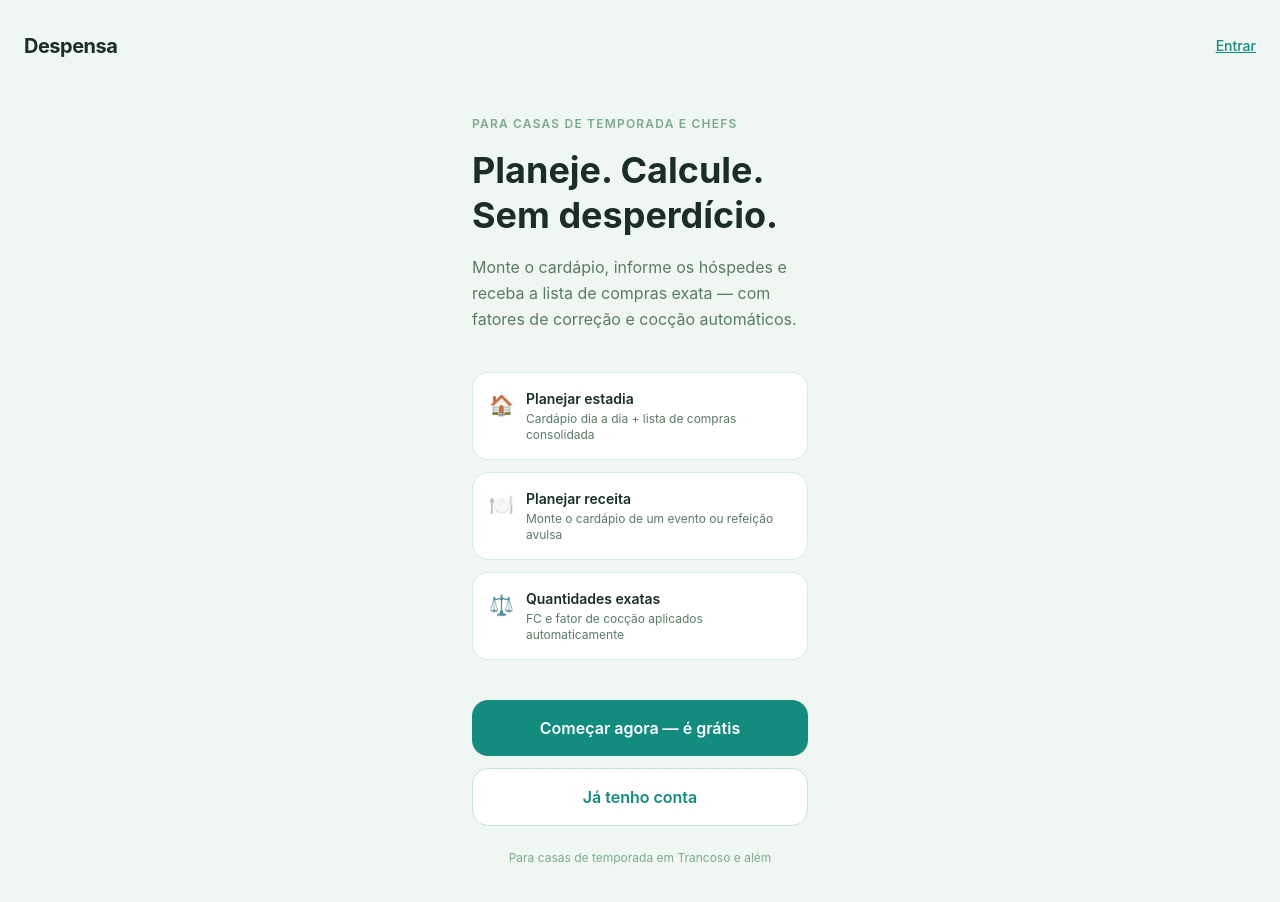
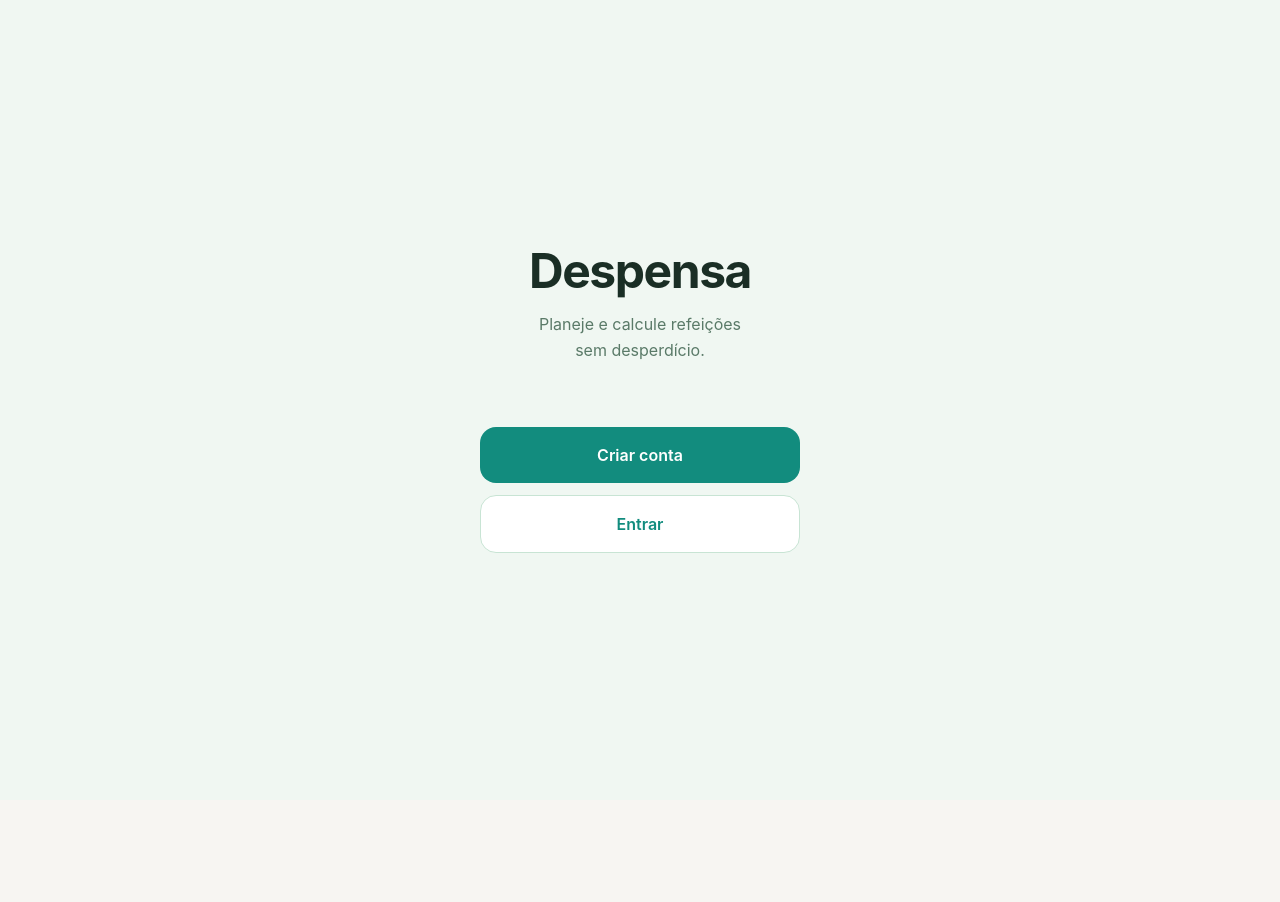
Before and after one commit to guibalista/calculadora-cozinha, a Next.js app: page / in a window 1280 px wide. Shown: the top 902 px of the page. After the commit the page ends 800 px from the top, so only its background shows below. Built offline with nearby package versions, Linux system fonts and the light colour scheme.

Commit message:
Landing page minimalista estilo Apple — nome centralizado + 2 botoes

```diff
--- a/app/page.tsx
+++ b/app/page.tsx
@@ -2,61 +2,36 @@ import Link from 'next/link'
 
 export default function Home() {
   return (
-    <main className="min-h-screen flex flex-col" style={{ background: '#F0F7F2' }}>
+    <main className="min-h-screen flex flex-col items-center justify-center px-6" style={{ background: '#F0F7F2' }}>
 
-      <header className="flex items-center justify-between px-6 pt-8 pb-4">
-        <span className="text-xl font-bold tracking-tight" style={{ color: '#1A2E25' }}>Despensa</span>
-        <Link href="/login" className="text-sm font-medium underline" style={{ color: '#128C7E' }}>Entrar</Link>
-      </header>
-
-      <section className="flex-1 flex flex-col justify-center px-6 py-10 max-w-sm mx-auto w-full">
-        <div className="mb-10">
-          <p className="text-xs font-semibold tracking-widest uppercase mb-4" style={{ color: '#7BA892' }}>Para casas de temporada e chefs</p>
-          <h1 className="text-4xl font-bold leading-tight mb-4" style={{ color: '#1A2E25' }}>
-            Planeje. Calcule.<br />Sem desperdício.
+      {/* Logo centralizado */}
+      <div className="flex flex-col items-center text-center mb-16">
+        <h1 className="text-5xl font-bold tracking-tight mb-4" style={{ color: '#1A2E25', letterSpacing: '-0.03em' }}>
+          Despensa
         </h1>
-          <p className="text-base leading-relaxed" style={{ color: '#5A7A68' }}>
-            Monte o cardápio, informe os hóspedes e receba a lista de compras exata — com fatores de correção e cocção automáticos.
+        <p className="text-base max-w-xs leading-relaxed" style={{ color: '#5A7A68' }}>
+          Planeje e calcule refeições<br />sem desperdício.
         </p>
       </div>
 
-        <div className="space-y-3 mb-10">
-          {[
-            { icon: '🏠', title: 'Planejar estadia', desc: 'Cardápio dia a dia + lista de compras consolidada' },
-            { icon: '🍽️', title: 'Planejar receita', desc: 'Monte o cardápio de um evento ou refeição avulsa' },
-            { icon: '⚖️', title: 'Quantidades exatas', desc: 'FC e fator de cocção aplicados automaticamente' },
-          ].map(f => (
-            <div key={f.title} className="flex items-start gap-3 p-4 rounded-2xl bg-white" style={{ border: '1.5px solid #D4EDE0' }}>
-              <span className="text-xl mt-0.5">{f.icon}</span>
-              <div>
-                <p className="font-semibold text-sm" style={{ color: '#1A2E25' }}>{f.title}</p>
-                <p className="text-xs mt-0.5" style={{ color: '#5A7A68' }}>{f.desc}</p>
-              </div>
-            </div>
-          ))}
-        </div>
-
-        <div className="space-y-3">
+      {/* Botões */}
+      <div className="w-full max-w-xs space-y-3">
         <Link
           href="/cadastro"
           className="flex items-center justify-center w-full py-4 rounded-2xl font-semibold text-base"
           style={{ background: '#128C7E', color: '#fff' }}
         >
-            Começar agora — é grátis
+          Criar conta
         </Link>
         <Link
           href="/login"
           className="flex items-center justify-center w-full py-4 rounded-2xl font-semibold text-base"
           style={{ border: '1.5px solid #C8E4D4', color: '#128C7E', background: '#fff' }}
         >
-            Já tenho conta
+          Entrar
         </Link>
       </div>
 
-        <p className="text-center text-xs mt-6" style={{ color: '#7BA892' }}>
-          Para casas de temporada em Trancoso e além
-        </p>
-      </section>
     </main>
   )
 }
```
Lines whose indentation alone changed are shown as unchanged.
